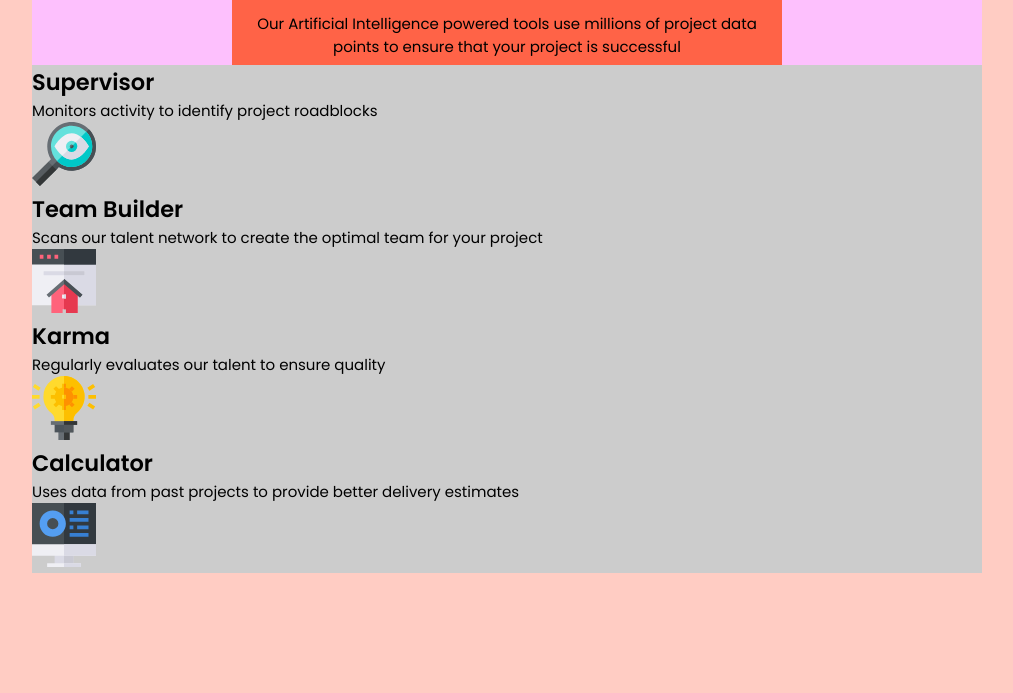
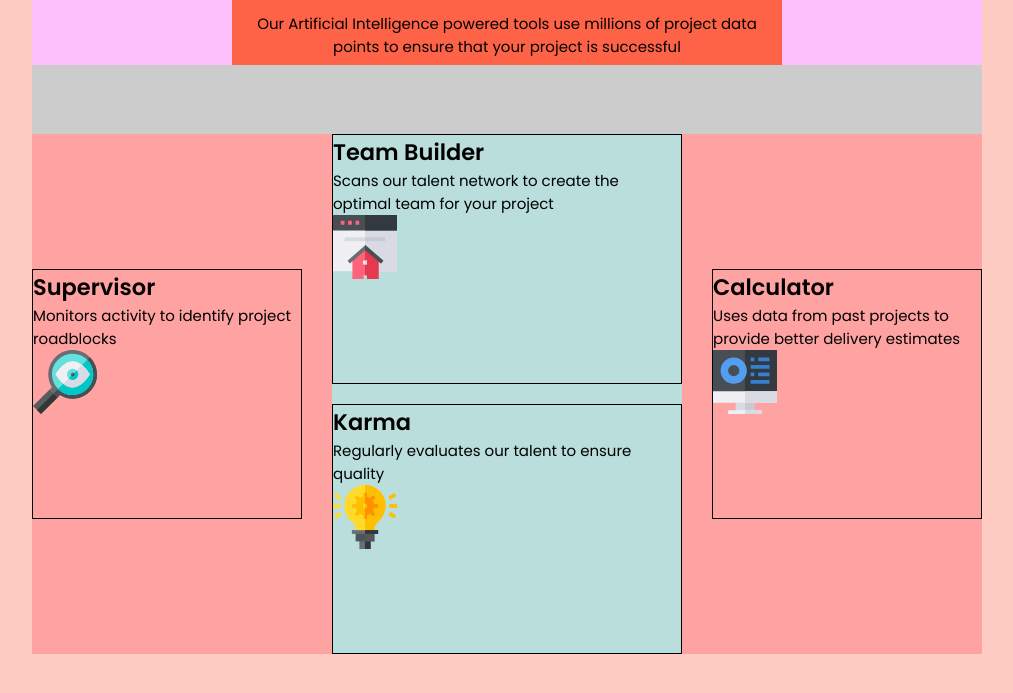
Before and after one commit to GersonADS/four-card-feature-section-master, a plain HTML site: page index.html in a window 1280 px wide. Shown: the part 187-880 px from the top of the page, without its empty margins (133-1146 px from the left). Before the commit the page ends 820 px from the top, so only its background shows below. Drawn offline with Linux system fonts and the light colour scheme.

Commit message:
begin items

```diff
--- a/src/css/style.css
+++ b/src/css/style.css
@@ -7,10 +7,17 @@ body{
 
 
 .container{
+    display: flex;
+    flex-direction: column;
+    gap: 69px;
     background-color: #ccc;
     margin: 60px 165px;
     /* max-height: 1600px; */
 }
+
+
+
+/* HEADER */
 
 .container .header{
     background-color: rgb(253, 192, 253);
@@ -40,3 +47,29 @@ body{
     margin-top: 15px;
     font-size: 15px;
 }
+
+/* SECTION 2 */
+
+.container .section-second{
+    background:rgb(255, 162, 162);
+    width: 100%;
+    height: 100%;
+    display: flex;
+    align-items: center;
+    gap: 30px;
+}
+
+.container .section-second .items{
+    width: 350px;
+    height: 250px;
+    border: 1px solid black;
+}
+
+.container .section-second .section-middle{
+    background-color: rgb(185, 222, 219);
+    display: flex;
+    flex-flow: column;
+    gap: 20px;
+}
+
+/* ITEMS */
```
